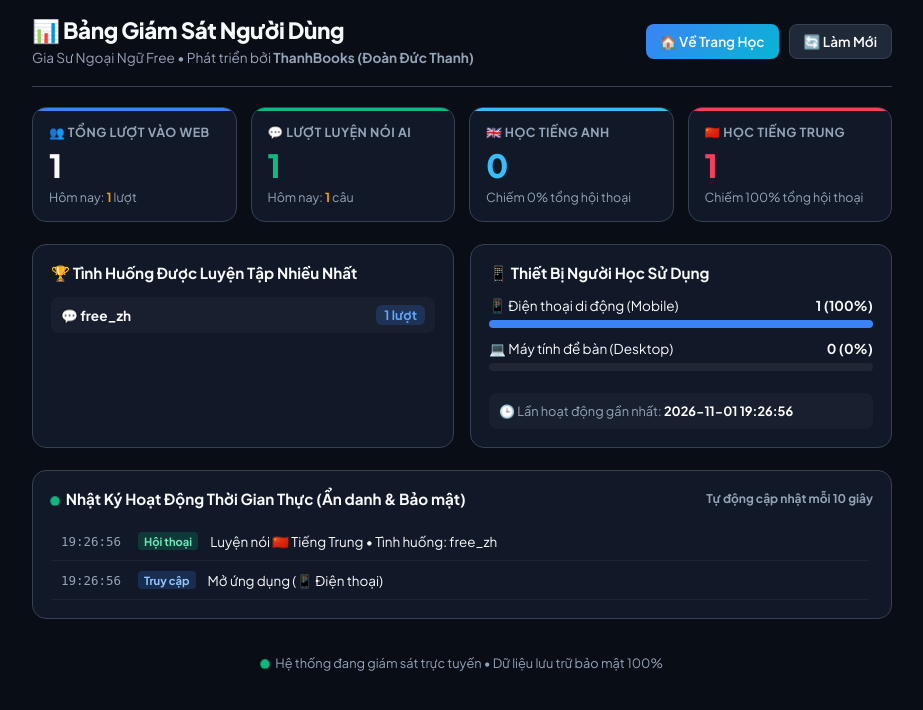
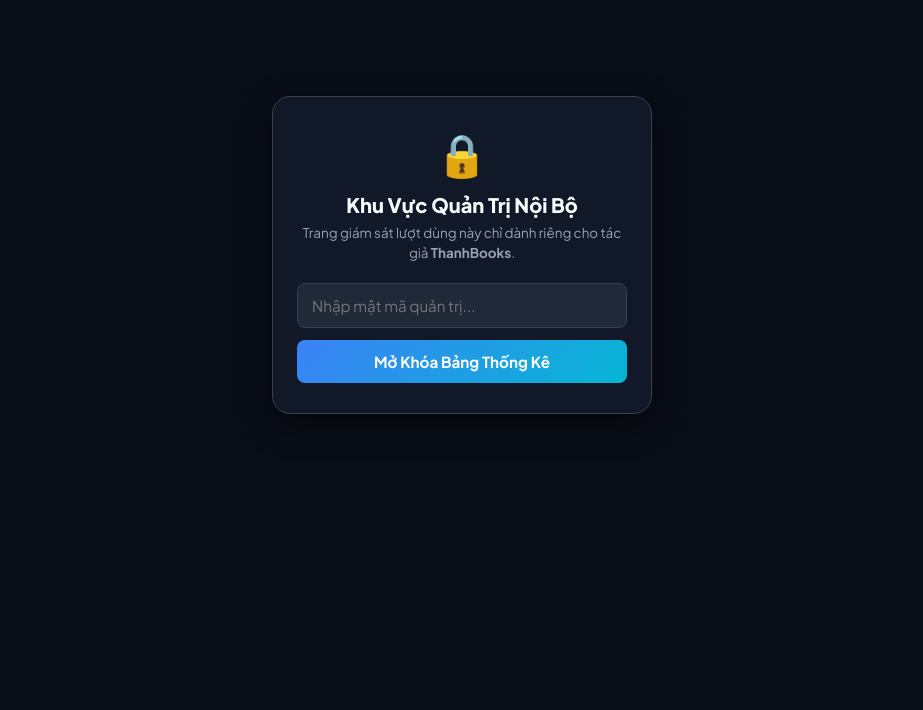
Before and after one commit to Doan-Thanh/GiaSuNgoaiNguFree, a FastAPI app: page /stats in a window 1280 px wide. Shown: the top 710 px of the page, without its empty margins (178-1101 px from the left). Run offline with FastAPI, Linux system fonts and the light colour scheme.

Commit message:
sec: Make stats page private for author only with admin PIN lock v3.1

```diff
--- a/app.py
+++ b/app.py
@@ -71,6 +71,8 @@ async def serve_index(request: Request):
             return HTMLResponse(content=f.read())
     return HTMLResponse("<h3>Chưa tìm thấy templates/index.html</h3>")
 
+ADMIN_KEYS = {"thanhbooks", "8335897"}
+
 @app.get("/stats", response_class=HTMLResponse)
 async def serve_stats():
     stats_path = os.path.join(BASE_DIR, "templates", "stats.html")
@@ -80,7 +82,9 @@ async def serve_stats():
     return HTMLResponse("<h3>Chưa tìm thấy templates/stats.html</h3>")
 
 @app.get("/api/stats")
-async def get_stats_data():
+async def get_stats_data(key: str = ""):
+    if key not in ADMIN_KEYS:
+        raise HTTPException(status_code=403, detail="Mật mã quản trị không chính xác.")
     return analytics.get_stats_summary()
 
 @app.get("/api/config")
--- a/templates/stats.html
+++ b/templates/stats.html
@@ -3,7 +3,7 @@
 <head>
   <meta charset="UTF-8">
   <meta name="viewport" content="width=device-width, initial-scale=1.0, maximum-scale=1.0, user-scalable=no">
-  <title>Thống Kê Hoạt Động — Gia Sư Ngoại Ngữ Free</title>
+  <title>Bảng Giám Sát Nội Bộ — Gia Sư Ngoại Ngữ Free</title>
   <link rel="icon" type="image/png" href="/static/img/app-icon.png">
   <link rel="preconnect" href="https://fonts.googleapis.com">
   <link rel="preconnect" href="https://fonts.gstatic.com" crossorigin>
@@ -238,19 +238,70 @@
       50% { transform: scale(1.2); opacity: 1; }
       100% { transform: scale(0.9); opacity: 0.7; }
     }
+
+    /* LOCK SCREEN */
+    .lock-screen {
+      max-width: 380px;
+      margin: 80px auto;
+      background: var(--bg-surface);
+      border: 1px solid var(--border-card);
+      border-radius: 18px;
+      padding: 30px 24px;
+      text-align: center;
+      box-shadow: 0 10px 30px rgba(0,0,0,0.5);
+    }
+    .lock-input {
+      width: 100%;
+      padding: 12px 14px;
+      background: #1f2937;
+      border: 1px solid #374151;
+      color: #fff;
+      border-radius: 8px;
+      font-size: 0.95rem;
+      margin-bottom: 12px;
+      outline: none;
+    }
+    .lock-input:focus {
+      border-color: var(--accent-cyan);
+    }
+    .lock-btn {
+      width: 100%;
+      padding: 12px;
+      background: linear-gradient(135deg, var(--accent-blue), var(--accent-cyan));
+      border: none;
+      color: #fff;
+      border-radius: 8px;
+      font-weight: 700;
+      font-size: 0.95rem;
+      cursor: pointer;
+    }
   </style>
 </head>
 <body>
-  <div class="stats-container">
+  <!-- LOCK SCREEN FOR AUTHOR ONLY -->
+  <div class="lock-screen" id="stats-lock-screen" style="display:none;">
+    <div style="font-size: 2.6rem; margin-bottom: 12px;">🔒</div>
+    <h2 style="font-size: 1.25rem; font-weight: 800; margin-bottom: 6px;">Khu Vực Quản Trị Nội Bộ</h2>
+    <p style="font-size: 0.84rem; color: var(--text-muted); margin-bottom: 20px; line-height: 1.5;">
+      Trang giám sát lượt dùng này chỉ dành riêng cho tác giả <b>ThanhBooks</b>.
+    </p>
+    <input type="password" id="input-stats-key" class="lock-input" placeholder="Nhập mật mã quản trị..." autocomplete="off">
+    <button id="btn-unlock-stats" class="lock-btn">Mở Khóa Bảng Thống Kê</button>
+    <div id="lock-error" style="color: var(--accent-rose); font-size: 0.82rem; margin-top: 12px; display: none;">Mật mã không chính xác, vui lòng thử lại!</div>
+  </div>
+
+  <!-- MAIN DASHBOARD CONTAINER -->
+  <div class="stats-container" id="stats-dashboard" style="display:none;">
     <!-- HEADER -->
     <header class="stats-header">
       <div class="header-brand">
         <h1>📊 Bảng Giám Sát Người Dùng</h1>
-        <p>Gia Sư Ngoại Ngữ Free • Phát triển bởi <b>ThanhBooks (Đoàn Đức Thanh)</b></p>
+        <p>Gia Sư Ngoại Ngữ Free • Dành riêng cho <b>ThanhBooks (Đoàn Đức Thanh)</b></p>
       </div>
       <div class="header-actions">
         <a href="/" class="btn-action primary">🏠 Về Trang Học</a>
         <button class="btn-action" id="btn-refresh">🔄 Làm Mới</button>
+        <button class="btn-action" id="btn-lock" title="Khóa lại" style="color:var(--text-muted);">🔒 Khóa</button>
       </div>
     </header>
 
@@ -339,16 +390,63 @@
 
     <!-- FOOTER -->
     <footer class="status-footer">
-      <span class="live-dot"></span> Hệ thống đang giám sát trực tuyến • Dữ liệu lưu trữ bảo mật 100%
+      <span class="live-dot"></span> Bảng theo dõi riêng tư của tác giả ThanhBooks • Bảo mật 100%
     </footer>
   </div>
 
   <script>
-    async function loadStats() {
+    let activeAdminKey = new URLSearchParams(window.location.search).get('key') || localStorage.getItem('thanhbooks_admin_key') || '';
+
+    const lockScreen = document.getElementById('stats-lock-screen');
+    const dashboard = document.getElementById('stats-dashboard');
+    const inputKey = document.getElementById('input-stats-key');
+    const btnUnlock = document.getElementById('btn-unlock-stats');
+    const lockError = document.getElementById('lock-error');
+    const btnRefresh = document.getElementById('btn-refresh');
+    const btnLock = document.getElementById('btn-lock');
+
+    async function loadStats(keyToTry) {
+      const key = keyToTry || activeAdminKey;
+      if (!key) {
+        showLockScreen();
+        return;
+      }
+
       try {
-        const res = await fetch('/api/stats');
+        const res = await fetch(`/api/stats?key=${encodeURIComponent(key)}`);
+        if (!res.ok) {
+          showLockScreen(true);
+          return;
+        }
+
         const data = await res.json();
+        activeAdminKey = key;
+        localStorage.setItem('thanhbooks_admin_key', activeAdminKey);
+        showDashboard();
+        renderDashboard(data);
+      } catch (err) {
+        console.error('Lỗi tải thống kê:', err);
+        showLockScreen(true);
+      }
+    }
 
+    function showLockScreen(isError = false) {
+      lockScreen.style.display = 'block';
+      dashboard.style.display = 'none';
+      if (isError) {
+        lockError.style.display = 'block';
+      } else {
+        lockError.style.display = 'none';
+      }
+    }
+
+    function showDashboard() {
+      lockScreen.style.display = 'none';
+      dashboard.style.display = 'block';
+      lockError.style.display = 'none';
+    }
+
+    function renderDashboard(data) {
       // KPIs
       document.getElementById('val-total-visits').textContent = (data.total_visits || 0).toLocaleString();
       document.getElementById('val-today-visits').textContent = (data.visits_today || 0).toLocaleString();
@@ -405,14 +503,37 @@
           `;
         }).join('');
       }
-      } catch (err) {
-        console.error('Lỗi tải thống kê:', err);
-      }
     }
 
-    document.getElementById('btn-refresh').addEventListener('click', loadStats);
+    btnUnlock.addEventListener('click', () => {
+      const enteredKey = inputKey.value.trim();
+      if (enteredKey) {
+        loadStats(enteredKey);
+      }
+    });
+
+    inputKey.addEventListener('keypress', (e) => {
+      if (e.key === 'Enter') {
+        const enteredKey = inputKey.value.trim();
+        if (enteredKey) loadStats(enteredKey);
+      }
+    });
+
+    btnRefresh.addEventListener('click', () => loadStats());
+
+    btnLock.addEventListener('click', () => {
+      localStorage.removeItem('thanhbooks_admin_key');
+      activeAdminKey = '';
+      showLockScreen(false);
+    });
+
+    // Khởi chạy
     loadStats();
-    setInterval(loadStats, 10000); // Tự động làm mới mỗi 10 giây
+    setInterval(() => {
+      if (activeAdminKey && dashboard.style.display !== 'none') {
+        loadStats(activeAdminKey);
+      }
+    }, 10000);
   </script>
 </body>
 </html>
```
Also changed, not shown: templates/index.html (+6 -15 lines). Lines whose indentation alone changed are shown as unchanged.
